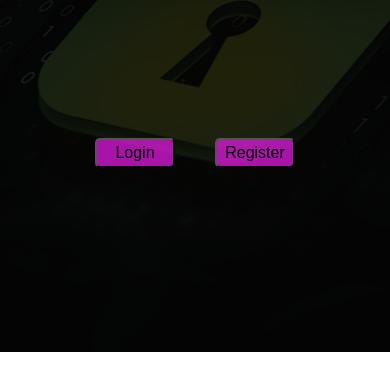
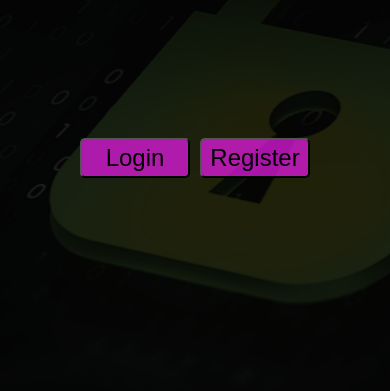
Before and after one commit to Ankitbn6/Three-level-image-password-authentication-system, a plain HTML site: page index.html in a window 390 px wide. Shown: the part 295-686 px from the top of the page. Drawn offline with nearby package versions, Linux system fonts and the light colour scheme; some packages are replaced by stand-ins of ours; a script that the page names is missing.

Commit message:
made responsive for mobile

```diff
--- a/styles.css
+++ b/styles.css
@@ -130,6 +130,7 @@ h3{
         background-image: url("./images/bg-mobile.png");
         background-size: cover;
         background-repeat: no-repeat;
+        background-attachment: fixed;
     }
     #container{
         width: 300px;
@@ -161,9 +162,9 @@ h3{
         margin-top: 150px;
     }
     #button-container>button{
-        width: 80px;
-        height: 30px;
-        font-size: 16px;
+        width: 110px;
+        height: 40px;
+        font-size: 24px;
         border-radius: 5px;
         background-color: rgba(238, 27, 238, 0.7);
     }
```
